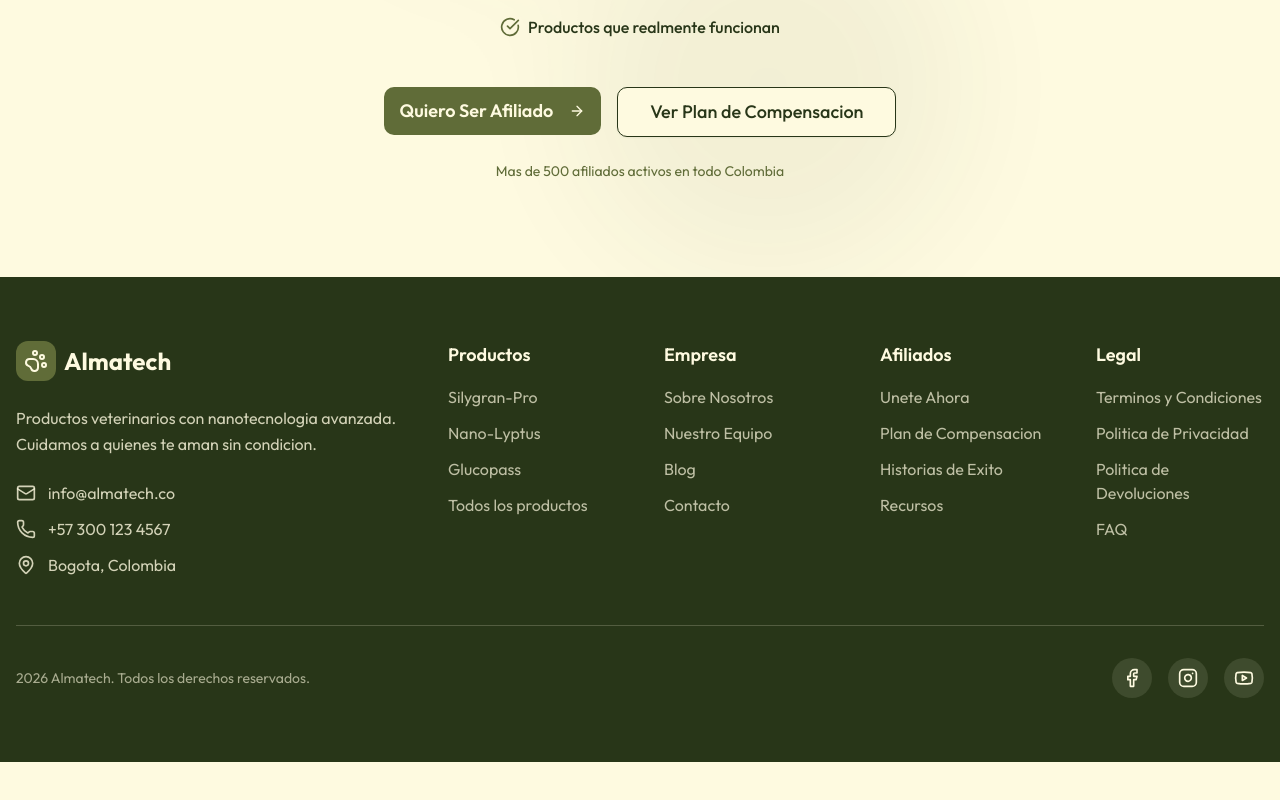
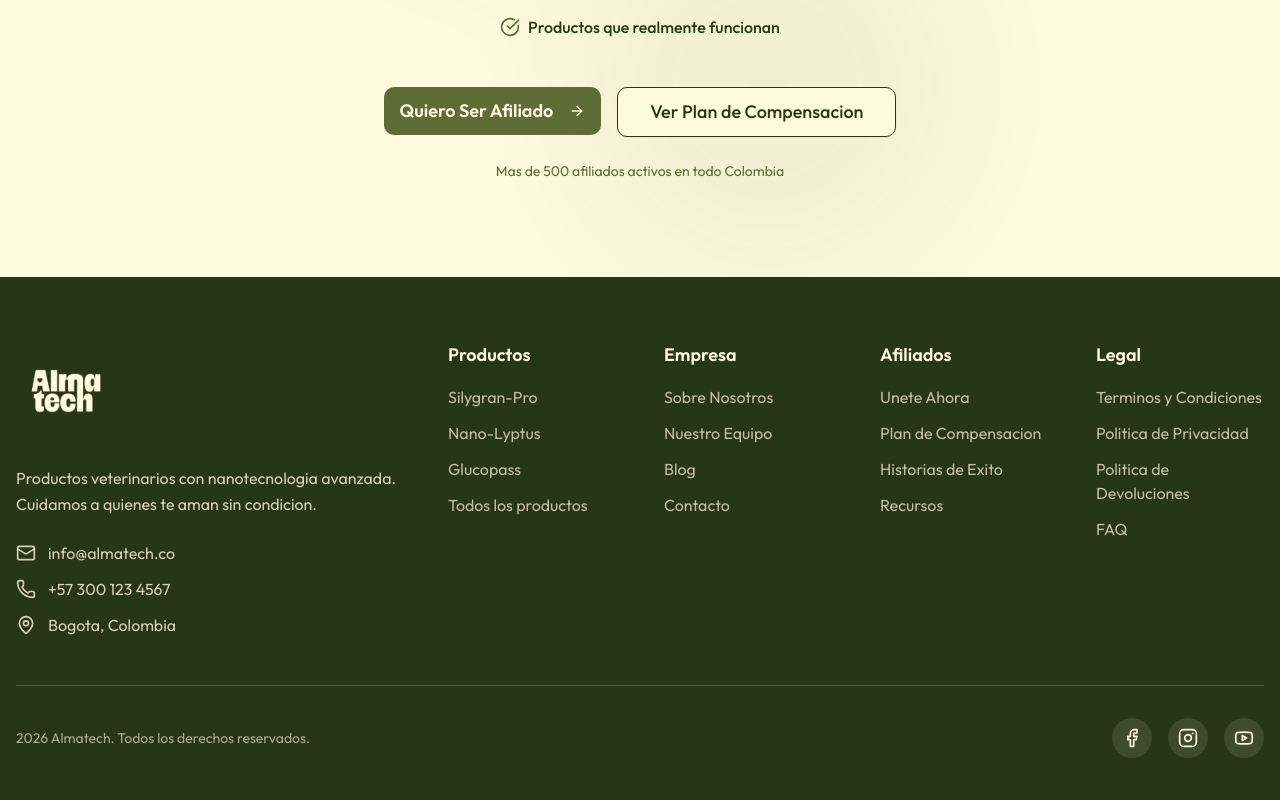
Before and after one commit to xStaked/almatech, a Next.js app: page / in a window 1280 px wide. Shown: the part 7690-8490 px from the top of the page. Before the commit the page ends 8452 px from the top, so only its background shows below. Built offline with nearby package versions, Linux system fonts and the light colour scheme.

Commit message:
feat: add logos

```diff
--- a/app/admin/layout.tsx
+++ b/app/admin/layout.tsx
@@ -29,6 +29,7 @@ import {
 } from "@/components/ui/dropdown-menu"
 import { Badge } from "@/components/ui/badge"
 import { cn } from "@/lib/utils"
+import Image from "next/image"
 
 const navigation = [
   { name: "Dashboard", href: "/admin", icon: LayoutDashboard },
@@ -67,10 +68,17 @@ export default function AdminLayout({
           {/* Logo */}
           <div className="flex items-center justify-between h-16 px-4 border-b border-primary-foreground/10">
             <Link href="/admin" className="flex items-center gap-2">
-              <div className="w-8 h-8 bg-accent rounded-lg flex items-center justify-center">
-                <PawPrint className="h-5 w-5 text-accent-foreground" />
+              <div className="flex items-center">
+                <Image
+                  src="/logo-cream.png"
+                  alt="Almatech"
+                  width={200}
+                  height={50}
+                  className="h-25 w-auto"
+                  priority
+                />
               </div>
-              <span className="font-bold text-lg">Almatech</span>
+
             </Link>
             <button
               onClick={() => setSidebarOpen(false)}
--- a/app/afiliado/layout.tsx
+++ b/app/afiliado/layout.tsx
@@ -31,6 +31,7 @@ import {
 } from "@/components/ui/dropdown-menu"
 import { Badge } from "@/components/ui/badge"
 import { cn } from "@/lib/utils"
+import Image from "next/image"
 
 const navigation = [
   { name: "Dashboard", href: "/afiliado", icon: LayoutDashboard },
@@ -92,13 +93,17 @@ export default function AffiliateLayout({
           {/* Logo */}
           <div className="flex items-center justify-between h-16 px-4 border-b border-primary-foreground/10">
             <Link href="/afiliado" className="flex items-center gap-2">
-              <div className="w-8 h-8 bg-accent rounded-lg flex items-center justify-center">
-                <PawPrint className="h-5 w-5 text-accent-foreground" />
+              <div className="flex items-center">
+                <Image
+                  src="/logo-cream.png"
+                  alt="Almatech"
+                  width={200}
+                  height={50}
+                  className="h-25 w-auto"
+                  priority
+                />
               </div>
-              <div>
-                <span className="font-bold text-lg">Almatech</span>
-                <span className="text-xs text-primary-foreground/60 block -mt-1">Portal Afiliado</span>
-              </div>
+              <span className="text-xs text-primary-foreground/60 block -mt-1">Portal Afiliado</span>
             </Link>
             <button
               onClick={() => setSidebarOpen(false)}
@@ -198,13 +203,13 @@ export default function AffiliateLayout({
               </div>
             </div>
           </div>
-        </div>
-      </aside>
+        </div >
+      </aside >
 
       {/* Main content */}
-      <div className="lg:pl-72">
+      < div className="lg:pl-72" >
         {/* Top bar */}
-        <header className="sticky top-0 z-30 bg-card border-b border-border">
+        < header className="sticky top-0 z-30 bg-card border-b border-border" >
           <div className="flex items-center justify-between h-16 px-4 lg:px-8">
             <div className="flex items-center gap-4">
               <Button
@@ -307,13 +312,13 @@ export default function AffiliateLayout({
               </DropdownMenu>
             </div>
           </div>
-        </header>
+        </header >
 
         {/* Page content */}
-        <main className="p-4 lg:p-8">
+        < main className="p-4 lg:p-8" >
           {children}
-        </main>
-      </div>
-    </div>
+        </main >
+      </div >
+    </div >
   )
 }
--- /dev/null
+++ b/app/mi-cuenta/CLAUDE.md
@@ -0,0 +1,7 @@
+<claude-mem-context>
+# Recent Activity
+
+<!-- This section is auto-generated by claude-mem. Edit content outside the tags. -->
+
+*No recent activity*
+</claude-mem-context>
--- a/app/mi-cuenta/layout.tsx
+++ b/app/mi-cuenta/layout.tsx
@@ -25,6 +25,7 @@ import { Avatar, AvatarFallback, AvatarImage } from "@/components/ui/avatar"
 import { Badge } from "@/components/ui/badge"
 import { Progress } from "@/components/ui/progress"
 import { cn } from "@/lib/utils"
+import Image from "next/image"
 
 const navigation = [
   { name: "Mi Panel", href: "/mi-cuenta", icon: LayoutDashboard },
@@ -76,7 +77,7 @@ export default function CustomerLayout({
   const pathname = usePathname()
 
   const getLevelIcon = (level: string) => {
-    switch(level) {
+    switch (level) {
       case "Bronce": return Star
       case "Plata": return Star
       case "Oro": return Trophy
@@ -86,7 +87,7 @@ export default function CustomerLayout({
   }
 
   const getLevelColor = (level: string) => {
-    switch(level) {
+    switch (level) {
       case "Bronce": return "text-amber-700 bg-amber-100"
       case "Plata": return "text-gray-500 bg-gray-100"
       case "Oro": return "text-yellow-600 bg-yellow-100"
@@ -114,10 +115,16 @@ export default function CustomerLayout({
       )}>
         <div className="flex items-center justify-between p-4 border-b border-border">
           <Link href="/" className="flex items-center gap-2">
-            <div className="w-8 h-8 bg-primary rounded-lg flex items-center justify-center">
-              <PawPrint className="h-5 w-5 text-primary-foreground" />
+            <div className="flex items-center">
+              <Image
+                src="/logo-largo.png"
+                alt="Almatech"
+                width={200}
+                height={50}
+                className="h-10 w-auto"
+                priority
+              />
             </div>
-            <span className="font-bold text-xl text-foreground">Almatech</span>
           </Link>
           <Button variant="ghost" size="icon" onClick={() => setSidebarOpen(false)}>
             <X className="h-5 w-5" />
@@ -158,10 +165,14 @@ export default function CustomerLayout({
           {/* Logo */}
           <div className="flex items-center gap-2 px-6 py-5 border-b border-border">
             <Link href="/" className="flex items-center gap-2">
-              <div className="w-9 h-9 bg-primary rounded-xl flex items-center justify-center">
-                <PawPrint className="h-5 w-5 text-primary-foreground" />
-              </div>
-              <span className="font-bold text-xl text-foreground">Almatech</span>
+              <Image
+                src="/logo.png"
+                alt="Almatech"
+                width={1000}
+                height={1000}
+                className="h-20 w-auto"
+                priority
+              />
             </Link>
           </div>
 
--- a/components/footer.tsx
+++ b/components/footer.tsx
@@ -1,5 +1,6 @@
 import Link from "next/link"
 import { PawPrint, Facebook, Instagram, Youtube, Mail, Phone, MapPin } from "lucide-react"
+import Image from "next/image"
 
 const footerLinks = {
   productos: [
@@ -42,10 +43,16 @@ export function Footer() {
           {/* Brand Column */}
           <div className="lg:col-span-2">
             <Link href="/" className="inline-flex items-center gap-2 mb-6">
-              <div className="w-10 h-10 bg-secondary rounded-lg flex items-center justify-center">
-                <PawPrint className="w-6 h-6 text-secondary-foreground" />
+              <div className="flex items-center">
+                <Image
+                  src="/logo-cream.png"
+                  alt="Almatech"
+                  width={200}
+                  height={50}
+                  className="h-25 w-auto"
+                  priority
+                />
               </div>
-              <span className="text-2xl font-bold">Almatech</span>
             </Link>
 
             <p className="text-primary-foreground/80 mb-6 leading-relaxed max-w-sm">
```
Also changed, not shown: public/logo-cream.png (added), public/logo-largo.png (added).
